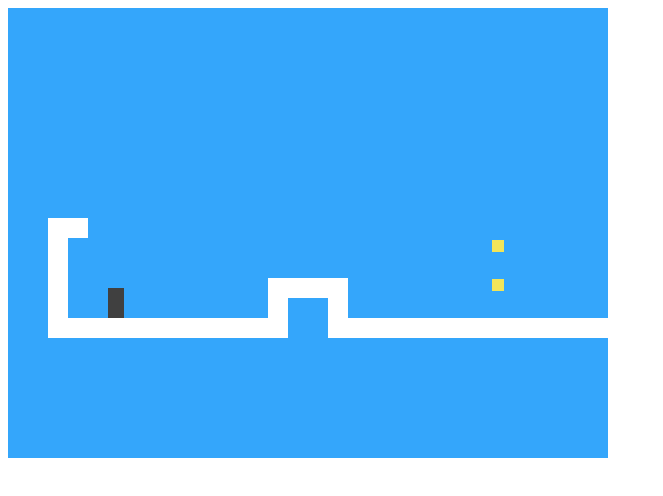
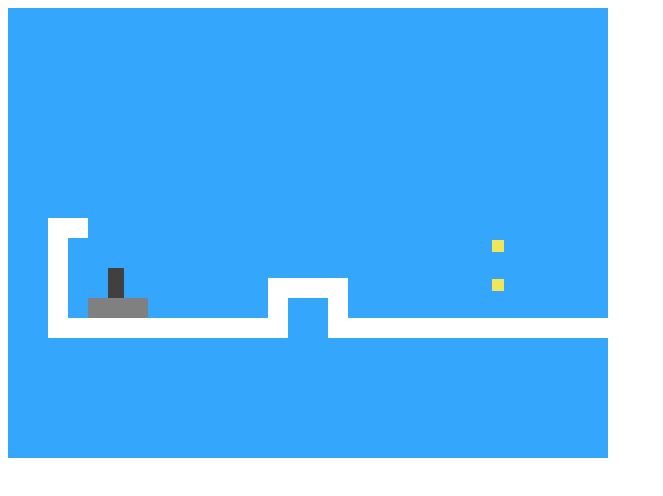
Before and after one commit to Duella12345/Front-End, a plain HTML site: page easter_egg_hunt_platformer/index.html in a window 1280 px wide. Shown: the whole page, without its empty margins (0-663 px from the left). Drawn offline with Linux system fonts and the light colour scheme.

Commit message:
add in teleport pad

```diff
--- a/easter_egg_hunt_platformer/code/game.js
+++ b/easter_egg_hunt_platformer/code/game.js
@@ -141,7 +141,7 @@ class Coin {
 Coin.prototype.size = new Vec(0.6, 0.6);
 
 const levelChars = {
-    ".": "empty", "#": "wall", "+": "lava",
+    ".": "empty", "#": "wall", "^": "pad","+": "lava",
     "@": Player,
     "1": Coin, "2": Coin, "3": Coin, "4": Coin, "5": Coin, "6": Coin, "7": Coin, "8": Coin, "9": Coin,
     "=": Lava, "|": Lava, "v": Lava,
@@ -239,7 +239,7 @@ Level.prototype.touches = function (pos, size, type) {
         for (let x = xStart; x < xEnd; x++) {
             let isOutside = x < 0 || x >= this.width ||
                 y < 0 || y >= this.height;
-            let here = isOutside ? "wall" : this.rows[y][x];
+            let here = isOutside ? "wall"||"pad" : this.rows[y][x];
             if (here == type) return true;
         }
     }
@@ -302,7 +302,7 @@ Coin.prototype.collide = function (state) {
 
 Lava.prototype.update = function (time, state) {
     let newPos = this.pos.plus(this.speed.times(time));
-    if (!state.level.touches(newPos, this.size, "wall")) {
+    if (!state.level.touches(newPos, this.size, "wall")&&!state.level.touches(newPos, this.size, "pad")) {
         return new Lava(newPos, this.speed, this.reset);
     } else if (this.reset) {
         return new Lava(this.reset, this.speed, this.reset);
@@ -330,13 +330,13 @@ Player.prototype.update = function (time, state, keys) {
     if (keys.ArrowRight | keys.d) xSpeed += playerXSpeed;
     let pos = this.pos;
     let movedX = pos.plus(new Vec(xSpeed * time, 0));
-    if (!state.level.touches(movedX, this.size, "wall")) {
+    if (!state.level.touches(movedX, this.size, "wall")&&!state.level.touches(movedX, this.size, "pad")) {
         pos = movedX;
     }
 
     let ySpeed = this.speed.y + time * gravity;
     let movedY = pos.plus(new Vec(0, ySpeed * time));
-    if (!state.level.touches(movedY, this.size, "wall")) {
+    if (!state.level.touches(movedY, this.size, "wall")&&!state.level.touches(movedY, this.size, "pad")) {
         pos = movedY;
     } else if ((keys.ArrowUp | keys.w) && ySpeed > 0) {
         ySpeed = -jumpSpeed;
--- a/easter_egg_hunt_platformer/code/levels.js
+++ b/easter_egg_hunt_platformer/code/levels.js
@@ -14,8 +14,8 @@ var GAME_LEVELS = [`
 ..##......................................5.6................................#..
 ..#.....................1....................................................#..
 ..#......................................#####.............................7.#..
-..#..........####.......2...................................................>#..
-..#..@.......#..#................................................#####......>#..
+..#..@.......####.......2...................................................>#..
+..#.^^^......#..#................................................#####......>#..
 ..############..###############...####################.....#######...#########..
 ..............................#...#..................#.....#....................
 ..............................#+++#..................#+++++#....................
@@ -51,8 +51,8 @@ var GAME_LEVELS = [`
 .............#++++++++++++++++++#............#....#.....#..................#....
 .............#++++++++++++++++++#..........###....###...####.1.............#....
 .............####################..........#........#......#.....|.........#....
-...........................................#++++++++#......####...........<#....
-...........................................#++++++++#.........#........@..<#....
+...........................................#++++++++#......####........@..<#....
+...........................................#++++++++#.........#.......^^^.<#....
 ...........................................#++++++++#.........##############....
 ...........................................##########...........................
 ................................................................................
@@ -76,8 +76,8 @@ var GAME_LEVELS = [`
 ...............................................#.....#......4..5.....#...#.........#.........#....................
 ...............#######........###...###........#.....#...............#...#.........#.........#....................
 ..............##.....##.........#...#..........#.....#.....######....#...#...#########.......#....................
-.............##.......##........#.1.#..........#....##...............#...#...#...............#....................
-.....@.......#.........#........#...#..........#.....#...............#...#...#...............#....................
+.....@.......##.......##........#.1.#..........#....##...............#...#...#...............#....................
+....^^^......#.........#........#...#..........#.....#...............#...#...#...............#....................
 ....###......#.........#........#...#..........#.....#...............#...#####...######......#....................
 ....#.#......#.........#.......##.2.##.........#.....#...............#.....6.....#.#.........#....................
 ++++#.#++++++#.........#++++++##.....##++++++++##....#++++++++++.....#.....=.....#.#.........#....................
@@ -130,8 +130,8 @@ var GAME_LEVELS = [`
 ..#................###.............5.6....#..............................#.........###.....................#..
 ..#...............#####.......##..........#.............................###.......#+++#..........#.........#..
 ..#...............1###2.......#....###....#.............................#.#........###..........###........#..
-..#................###........#############..#....#....#....#....#.....##.##....................###........#..
-..#......@..........#.........#...........#++#....#++++#....#++++#....##...##....................#.........#..
+..#......@.........###........#############..#....#....#....#....#.....##.##....................###........#..
+..#.....^^^.........#.........#...........#++#....#++++#....#++++#....##...##....................#.........#..
 ..#############################...........#############################.....################################..
 ..............................................................................................................
 ..............................................................................................................
@@ -163,8 +163,8 @@ var GAME_LEVELS = [`
 .................................................................||...........................................
 ..###########.................................................................................................
 ..#.........#.1.#########.2.#########...##................................................#...................
-..#.........#...#.......#...#.......#...#.................||..................#.....#.........................
-..#..@......#####.......#####...3...#####.....................................................................
+..#..@......#...#.......#...#.......#...#.................||..................#.....#.........................
+..#.^^^.....#####.......#####...3...#####.....................................................................
 ..#######.....................................#####.......##.....##.....###...................................
 ........#=..................=................=#...#.....................###...................................
 ........#######################################...#+++++++++++++++++++++###+++++++++++++++++++++++++++++++++++
--- a/easter_egg_hunt_platformer/css/game.css
+++ b/easter_egg_hunt_platformer/css/game.css
@@ -5,6 +5,8 @@
 .background td { padding: 0;                     }
 .lava          { background: rgb(255, 100, 100); }
 .wall          { background: white;              }
+.pad          { background: grey;              }
+
 
 /* actors */
 .actor  { position: absolute;            }
```
